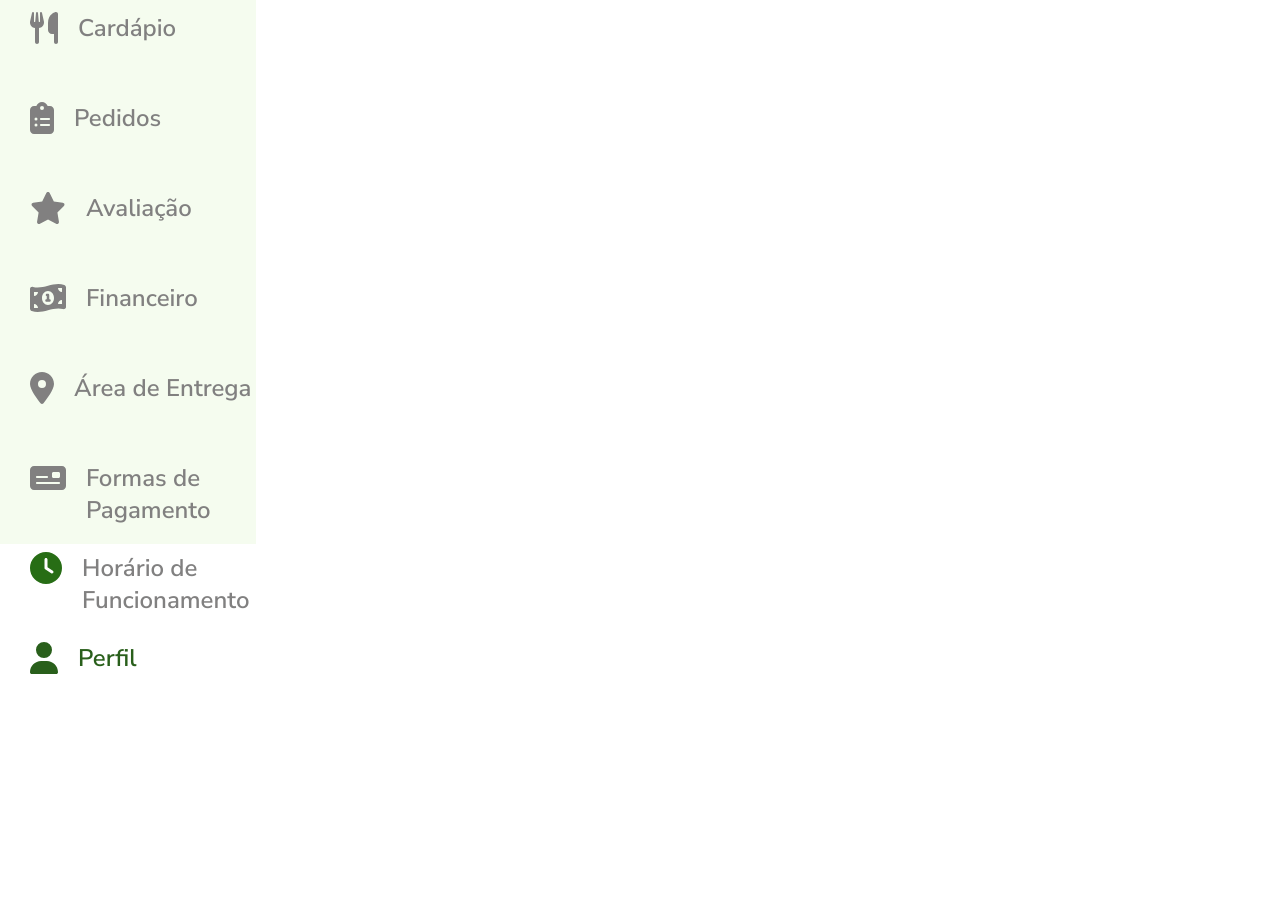
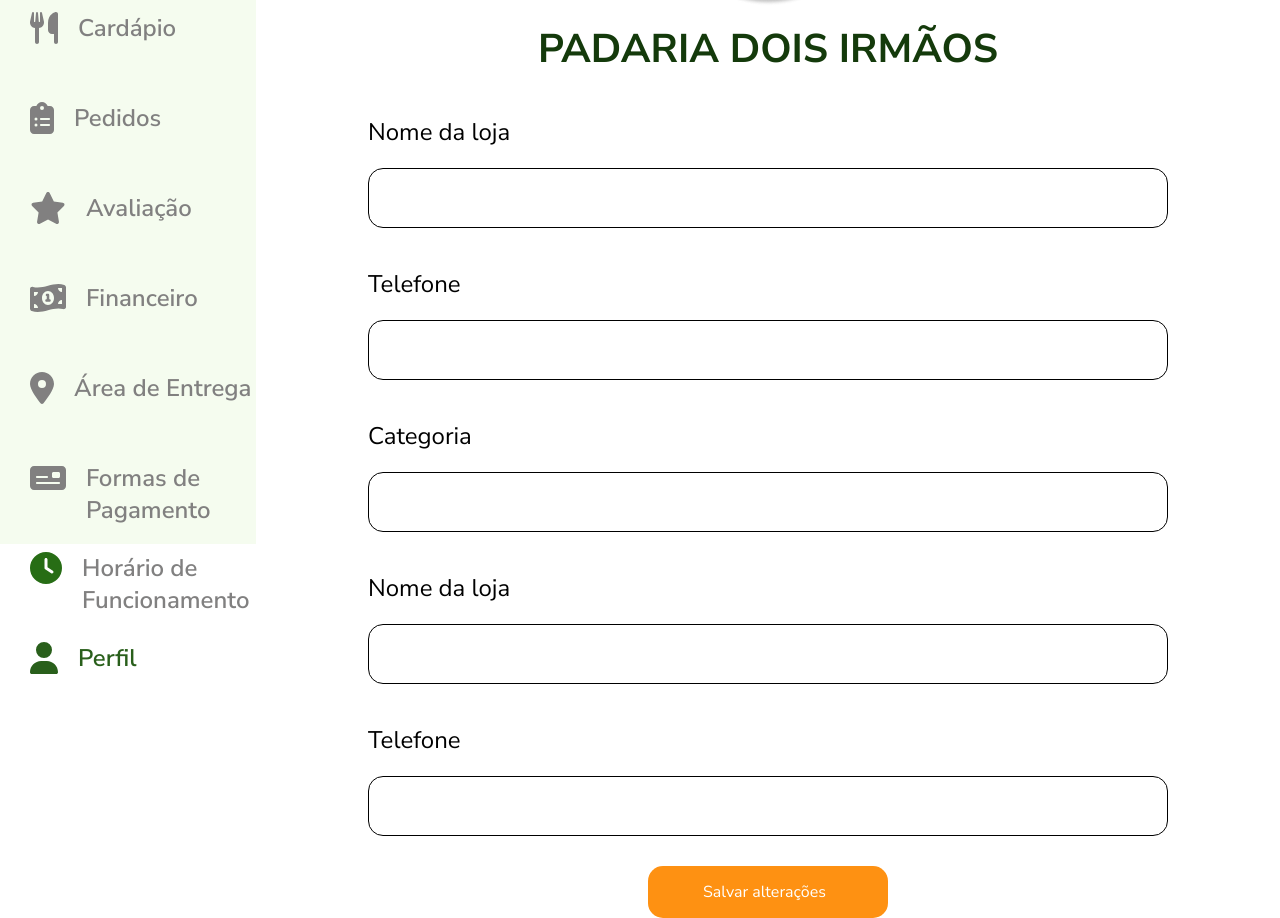
Before and after one commit to Xul14/SaveEats-Web, a React (Vite) app: page /menu/perfil in a window 1280 px wide. Shown: the part 256-1174 px from the top of the page. Before the commit the page ends 930 px from the top, so only its background shows below. Built offline with nearby package versions, Linux system fonts and the light colour scheme.

Commit message:
tela perfil pronta

```diff
--- a/src/pages/Menu/PerfilPage/PerfilPage.css
+++ b/src/pages/Menu/PerfilPage/PerfilPage.css
@@ -17,3 +17,148 @@
     display: grid;
     grid-template-rows: 15% 10% 5% 70%;
 }
+
+main {
+    display: flex;
+    height: 100%;
+    width: 100%;
+    flex-direction: column;
+    align-items: center;
+    padding: 50px;
+    /* justify-content: center; */
+}
+
+.circle {
+    display: flex;
+    align-items: center;
+    /* height: 100px; */
+
+}
+
+.titulo {
+    display: flex;
+    justify-content: center;
+    padding-top: 1rem;
+    color: #143A0B;
+    font-size: 2.5rem;
+    align-items: center;
+
+
+}
+
+.info1 {
+    font-size: 1.5rem;
+    margin-top: 40px;
+}
+
+.box1 {
+    display: flex;
+    justify-content: center;
+    align-items: center;
+    border: solid 1px;
+    border-radius: 15px;
+    width: 800px;
+    height: 60px;
+    align-items: center;
+    margin-top: 20px;
+
+
+
+}
+.info2 {
+    font-size: 1.5rem;
+    margin-top: 40px;
+}
+
+.box2 {
+    display: flex;
+    justify-content: center;
+    align-items: center;
+    border: solid 1px;
+    border-radius: 15px;
+    width: 800px;
+    height: 60px;
+    align-items: center;
+    margin-top: 20px;
+
+}
+
+.info3 {
+    font-size: 1.5rem;
+    margin-top: 40px;
+}
+
+.box3 {
+    display: flex;
+    justify-content: center;
+    align-items: center;
+    border: solid 1px;
+    border-radius: 15px;
+    width: 800px;
+    height: 60px;
+    align-items: center;
+    margin-top: 20px;
+
+}
+
+.info4 {
+    font-size: 1.5rem;
+    margin-top: 40px;
+}
+
+.box4 {
+    display: flex;
+    justify-content: center;
+    align-items: center;
+    border: solid 1px;
+    border-radius: 15px;
+    width: 800px;
+    height: 60px;
+    align-items: center;
+    margin-top: 20px;
+
+}
+
+.info5 {
+    font-size: 1.5rem;
+    margin-top: 40px;
+}
+
+.box5 {
+    display: flex;
+    justify-content: center;
+    align-items: center;
+    border: solid 1px;
+    border-radius: 15px;
+    width: 800px;
+    height: 60px;
+    align-items: center;
+    margin-top: 20px;
+
+
+
+
+}
+
+.botao{
+    background-color: #FE9112;
+    border: none;
+    color: #fff;
+    padding: 15px 55px;
+    text-align: center;
+    text-decoration: none;
+    display: flex;
+    width: 15rem;
+    font-size: 16px;
+    margin: 4px 2px;
+    cursor: pointer;
+    border-radius: 15px;
+    transition: background-color 0.5s ease;
+    margin-top: 30px;
+
+
+}
+
+.botao:hover{
+    background-color: #295F1B;
+}
--- a/src/pages/Menu/PerfilPage/PerfilPage.jsx
+++ b/src/pages/Menu/PerfilPage/PerfilPage.jsx
@@ -4,6 +4,7 @@ import React from "react";
 //Import css e components
 import "./PerfilPage.css"
 import { MenuNavigation } from "../../../components/MenuNavigation/MenuNavigation";
+import img from './img/padaria.png'
 
 export function PerfilPage() {
     return (
@@ -16,6 +17,80 @@ export function PerfilPage() {
 
                 <div className="container-rigth-perfil">
 
+                    <main>
+
+                    <div class="circle">
+
+                        <img src={img} alt="" />
+
+                    </div>
+
+                    <h1 className="titulo">PADARIA DOIS IRMÃOS</h1>
+
+                   <div>
+
+                     <p className="info1">Nome da loja</p>
+
+                    <input type="text" className="box1"></input>
+
+                   </div>
+
+                    <div>
+
+                    <p className="info2">Telefone</p>
+
+                     <input type="text" className="box2"></input>
+
+                    </div>
+
+
+                    <div>
+
+                    <p className="info2">Categoria</p>
+
+                    <input type="text" className="box3"></input>
+
+                    </div>
+
+                    <div>
+
+                    <p className="info4">Nome da loja</p>
+
+                    <input type="text" className="box4"></input>
+
+                    </div>
+
+
+                    <div>
+
+                    <p className="info5">Telefone</p>
+
+                    <input type="text" className="box5"></input>
+
+                    </div>
+
+                    <div class="botao">
+
+                        <p>Salvar alterações</p>
+
+
+                    </div>
+
+                    </main>
+
+
+
+
+
+
+
+
+
+
+
+
+
+
                 </div>
             </div>
         </div>
```
Also changed, not shown: src/pages/Menu/PerfilPage/img/padaria.png (added).
